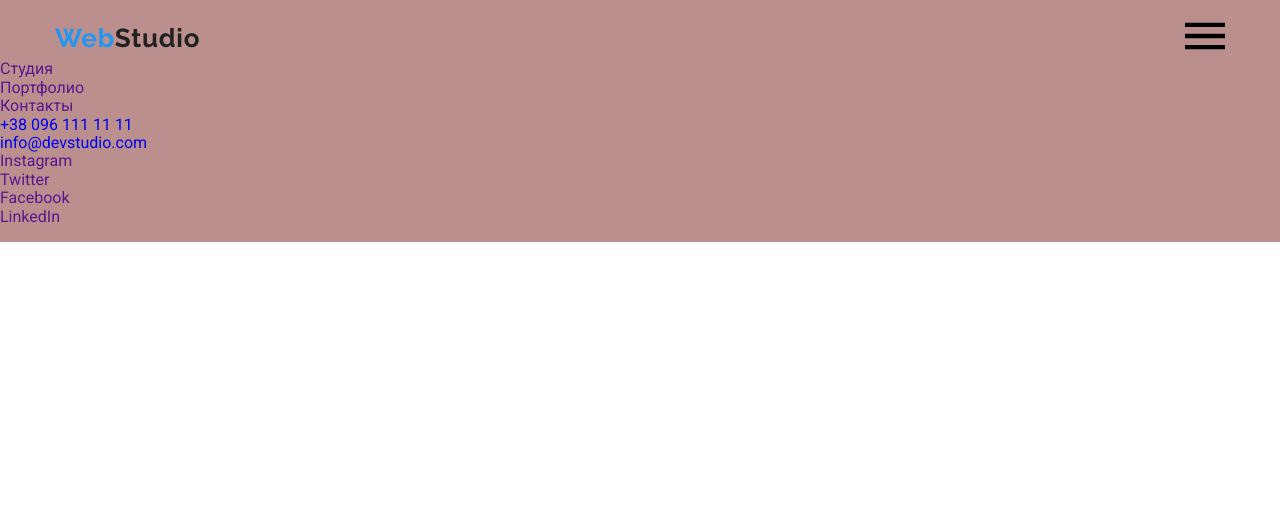
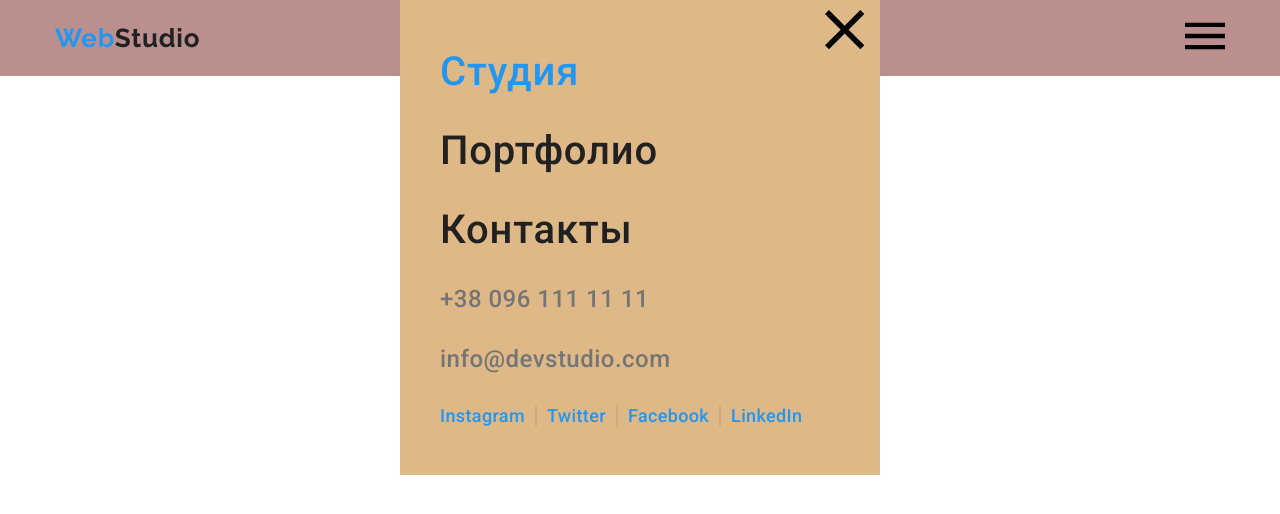
Before and after one commit to Julija100/goit-markup-hw-08, a plain HTML site: page index.html in a window 1280 px wide. Both pictures are taken after a click on the button 1205 px from the left and 38 px from the top of the page. Drawn offline with nearby package versions, Linux system fonts and the light colour scheme.

Commit message:
add transforms

```diff
--- a/index.html
+++ b/index.html
@@ -369,12 +369,6 @@
           </li>
         </ul>
       </nav>
-      <button type="button" class="burger-btn">
-        <svg class="burger-icon">
-          <use xlink:href="#icon-burger">
-          </use>
-        </svg>
-      </button>
 
       <ul class="contacts list">
         <li class="contacts__item">
@@ -391,11 +385,27 @@
             </svg>+38 096 111 11 11</a>
         </li>
       </ul>
+
+      <button type="button" class="burger-btn" data-menu-button>
+        <svg class="burger-icon">
+          <use xlink:href="#icon-burger">
+          </use>
+        </svg>
+      </button>
+
     </div>
-    <div class="mobile-menu">
+    <div class="mobile-menu" data-menu>
+      <button type="button" class="mobile-close-btn" data-menu-close>
+        <svg class="close-icon">
+          <use xlink:href="#icon-close-mob">
+          </use>
+        </svg>
+      </button>
+
+
       <ul class="mobile-menu-nav list">
-        <li class="mobile-menu-nav__item">
-          <a href="" class="mobile-menu-nav__link link">Студия</a>
+        <li class="mobile-menu-nav__item ">
+          <a href="" class="mobile-menu-nav__link link current">Студия</a>
         </li>
         <li class="mobile-menu-nav__item">
           <a href="" class="mobile-menu-nav__link link">Портфолио</a>
@@ -404,6 +414,8 @@
           <a href="" class="mobile-menu-nav__link link">Контакты</a>
         </li>
       </ul>
+
+
       <ul class="mobile-contacts list">
         <li class="mobile-contacts__item">
           <a href="tel:+380961111111" class="mobile-contacts__link link">+38 096 111 11 11</a>
@@ -412,6 +424,9 @@
           <a href="mailto:info@devstudio.com" class="mobile-contacts__link link">info@devstudio.com</a>
         </li>
       </ul>
+
+
+
       <ul class="mobile-social-list list">
         <li class="mobile-social__item">
           <a href="" class="mobile-social__link link">Instagram</a>
@@ -426,6 +441,7 @@
           <a href="" class="mobile-social__link link">LinkedIn</a>
         </li>
       </ul>
+
     </div>
   </header>
 
@@ -890,7 +906,8 @@
     </div>
   </div>
 
-  <script src="./js/modal.js"></script>
+  <!-- <script src="./js/modal.js"></script> -->
+  <script src="./js/mobile-menu.js"></script>
 </body>
 
 </html>
--- /dev/null
+++ b/js/mobile-menu.js
@@ -0,0 +1,14 @@
+(() => {
+  const menuBtnRef = document.querySelector('[data-menu-button]');
+  const mobileMenuRef = document.querySelector('[data-menu]');
+  const mobileBtnClose = document.querySelector('[data-menu-close]');
+  console.log('xx', menuBtnRef);
+
+  menuBtnRef.addEventListener('click', () => {
+    mobileMenuRef.classList.toggle('is-open');
+  });
+
+  mobileBtnClose.addEventListener('click', () => {
+    mobileMenuRef.classList.toggle('is-open');
+  });
+})();
--- a/sass/layout/_header.scss
+++ b/sass/layout/_header.scss
@@ -40,14 +40,102 @@
     width: 1200px;
   }
 }
-.burger-btn {
+.burger-btn,
+.mobile-close-btn {
   background-color: transparent;
   border: none;
   padding: 0;
 }
-.burger-icon {
+.mobile-close-btn {
+  position: absolute;
+  top: 10px;
+  right: 15px;
+}
+.burger-icon,
+.close-icon {
   width: 40px;
   height: 40px;
+}
+.mobile-menu {
+  position: absolute;
+  width: 100%;
+  max-width: 480px;
+  top: 0;
+  left: 50%;
+  transform: translateX(-50%) translateY(-100%);
+  background-color: burlywood;
+  padding: 48px 40px;
+}
+.mobile-menu.is-open {
+  transform: translateX(-50%) translateY(0%);
+}
+.mobile-menu-nav__item {
+  margin-bottom: 32px;
+}
+.mobile-menu-nav__link {
+  height: 48px;
+  font-weight: 500;
+  font-size: 40px;
+  line-height: 1.175;
+  letter-spacing: 0.02em;
+  color: #212121;
+  width: 100%;
+  transition: color 250ms cubic-bezier(0.4, 0, 0.2, 1);
+
+  &.current,
+  &:hover,
+  &:focus {
+    color: #2196f3;
+  }
+}
+
+.mobile-contacts__item {
+  margin-bottom: 32px;
+}
+.mobile-contacts__link {
+  width: 100%;
+  height: 28px;
+  font-weight: 500;
+  font-size: 24px;
+  line-height: 1.167;
+  letter-spacing: 0.02em;
+  color: #757575;
+  transition: color 250ms cubic-bezier(0.4, 0, 0.2, 1);
+
+  &:hover,
+  &:focus {
+    color: #2196f3;
+  }
+}
+.mobile-social__item {
+  display: flex;
+
+  &:not(:last-of-type)::after {
+    content: '';
+    display: block;
+    width: 1px;
+    height: 22px;
+    border: 1px solid rgba(173, 107, 107, 0.2);
+    transform: rotate(180deg);
+    margin-left: 10px;
+    margin-right: 10px;
+  }
+}
+
+.mobile-social-list {
+  display: flex;
+  align-items: center;
+}
+
+.mobile-social__link {
+  display: flex;
+  width: 100%;
+  height: 22px;
+  font-weight: 500;
+  font-size: 18px;
+  line-height: 1.22;
+  letter-spacing: 0.02em;
+  color: #2196f3;
 }
 // .header {
 //   padding-top: 24px;
```
Also changed, not shown: css/main.css, css/main.min.css, 2 other files.
